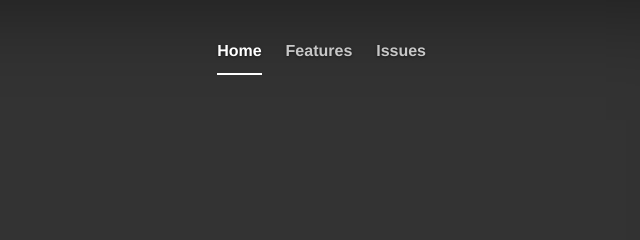
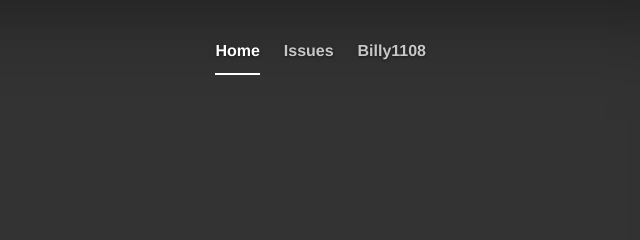
Before and after one commit to billy1108/Ip-calculator-Subnetting, a plain HTML site: page index.html in a window 1280 px wide. Shown: the top 240 px of the page, 534-1174 px from the left. Drawn offline with Linux system fonts and the light colour scheme.

Commit message:
change navigation

```diff
--- a/index.html
+++ b/index.html
@@ -33,8 +33,8 @@
               <nav>
                 <ul class="nav masthead-nav">
                   <li class="active"><a href="#">Home</a></li>
-                  <li><a href="#">Features</a></li>
-                  <li><a href="#">Issues</a></li>
+                  <li><a href="https://github.com/billy1108/Ip-calculator-Subnetting/issues">Issues</a></li>
+                  <li><a href="https://github.com/billy1108">Billy1108</a></li>
                 </ul>
               </nav>
             </div>
```
